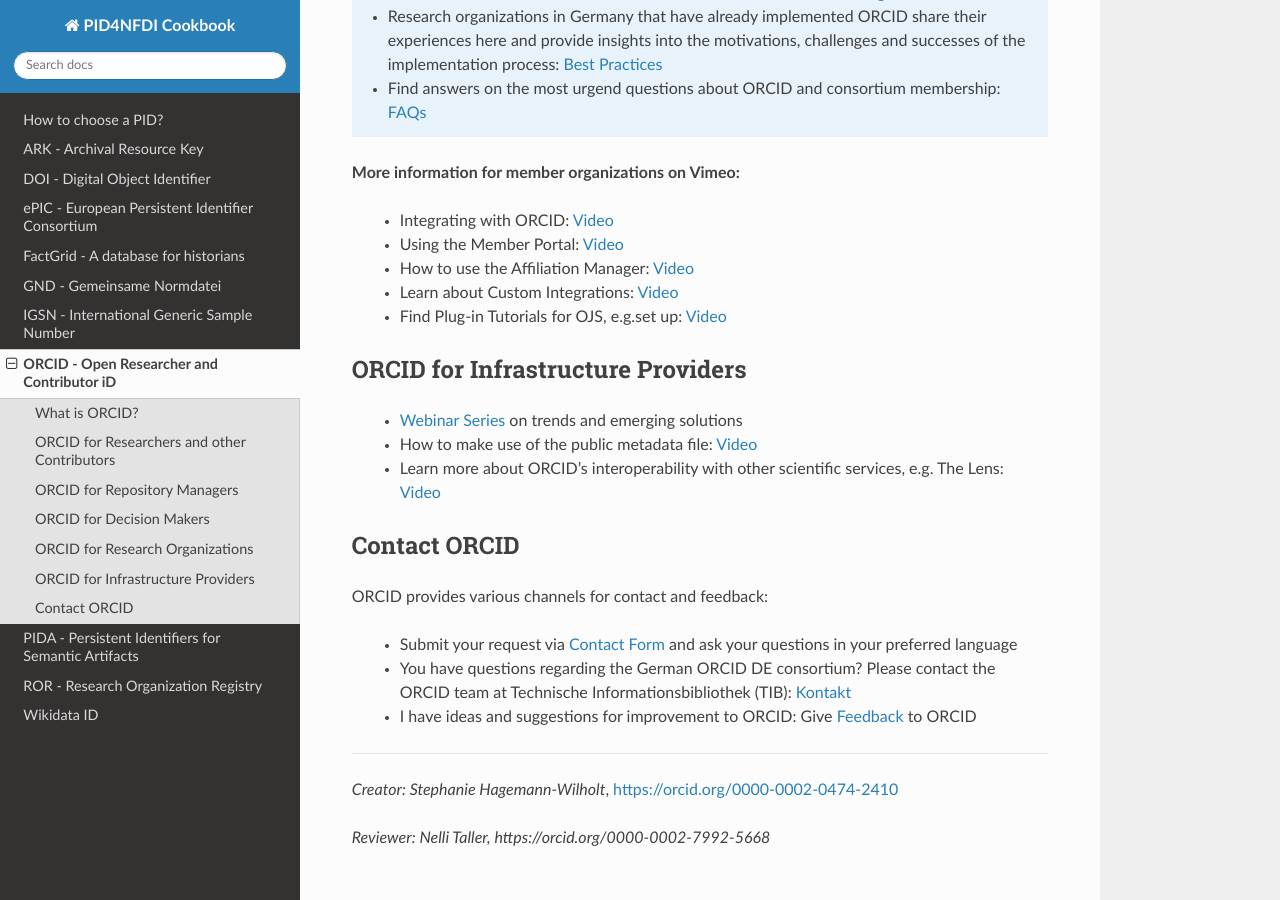
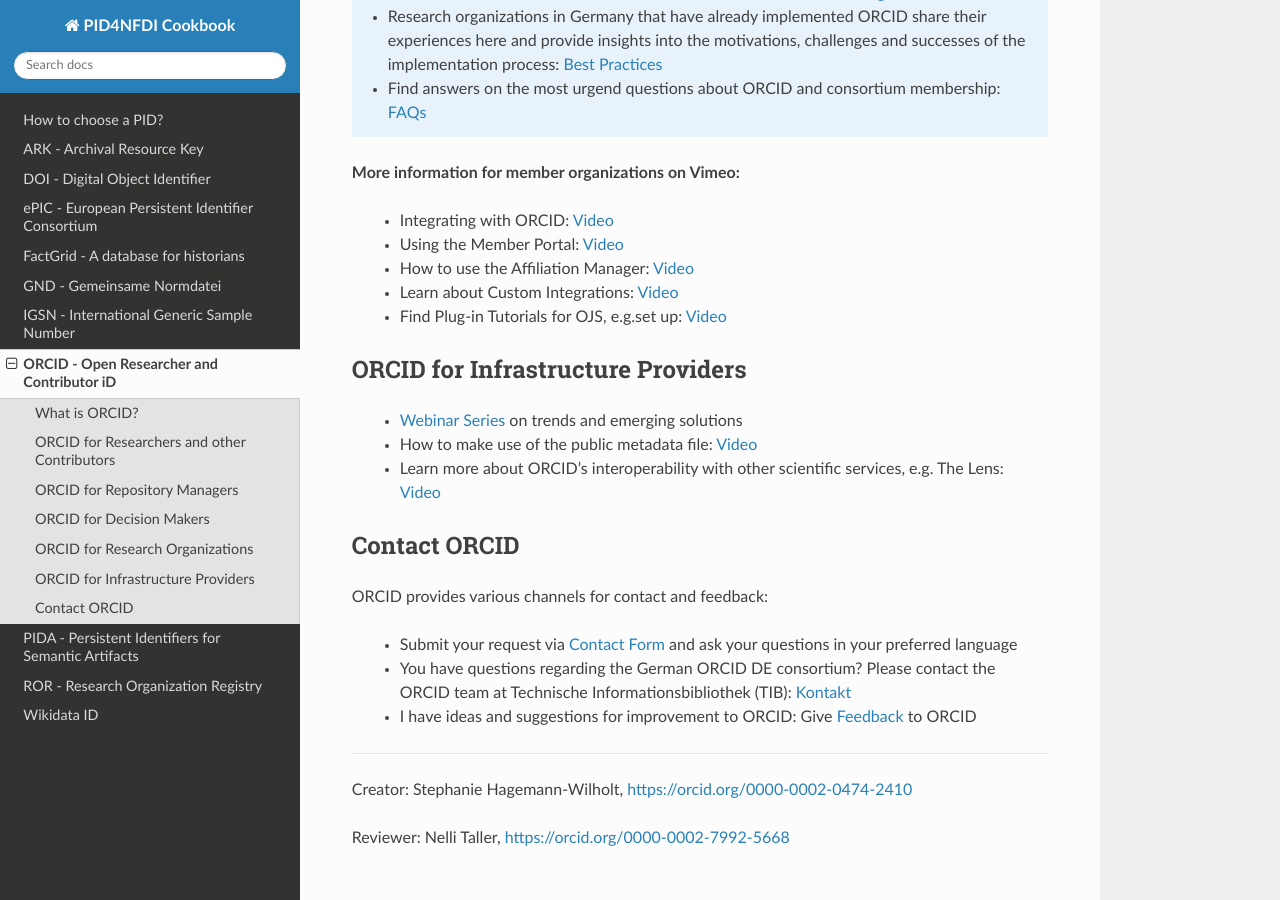
Before and after one commit to stephw-tib/pid4nfdi-training, a Sphinx documentation site: the page built from docs/source/orcid.rst, in a window 1280 px wide and 900 px high, scrolled down 2067 px. Built offline with Sphinx 7.4.7 and the Read the Docs theme 3.1.0, drawn with Linux system fonts in a browser that asks for light colours; pages that are not in the unit, such as notebooks, are missing from menus; part of the change alters nothing that is shown.

```diff
--- a/docs/source/orcid.rst
+++ b/docs/source/orcid.rst
@@ -101,9 +101,9 @@ ORCID provides various channels for contact and feedback:
 
 ----
 
-*Creator: Stephanie Hagemann-Wilholt*, https://orcid.org/0000-0002-0474-2410
+Creator: Stephanie Hagemann-Wilholt, https://orcid.org/0000-0002-0474-2410
 
-*Reviewer: Nelli Taller, https://orcid.org/0000-0002-7992-5668*
+Reviewer: Nelli Taller, https://orcid.org/0000-0002-7992-5668
 
 .. toctree::
 
```
